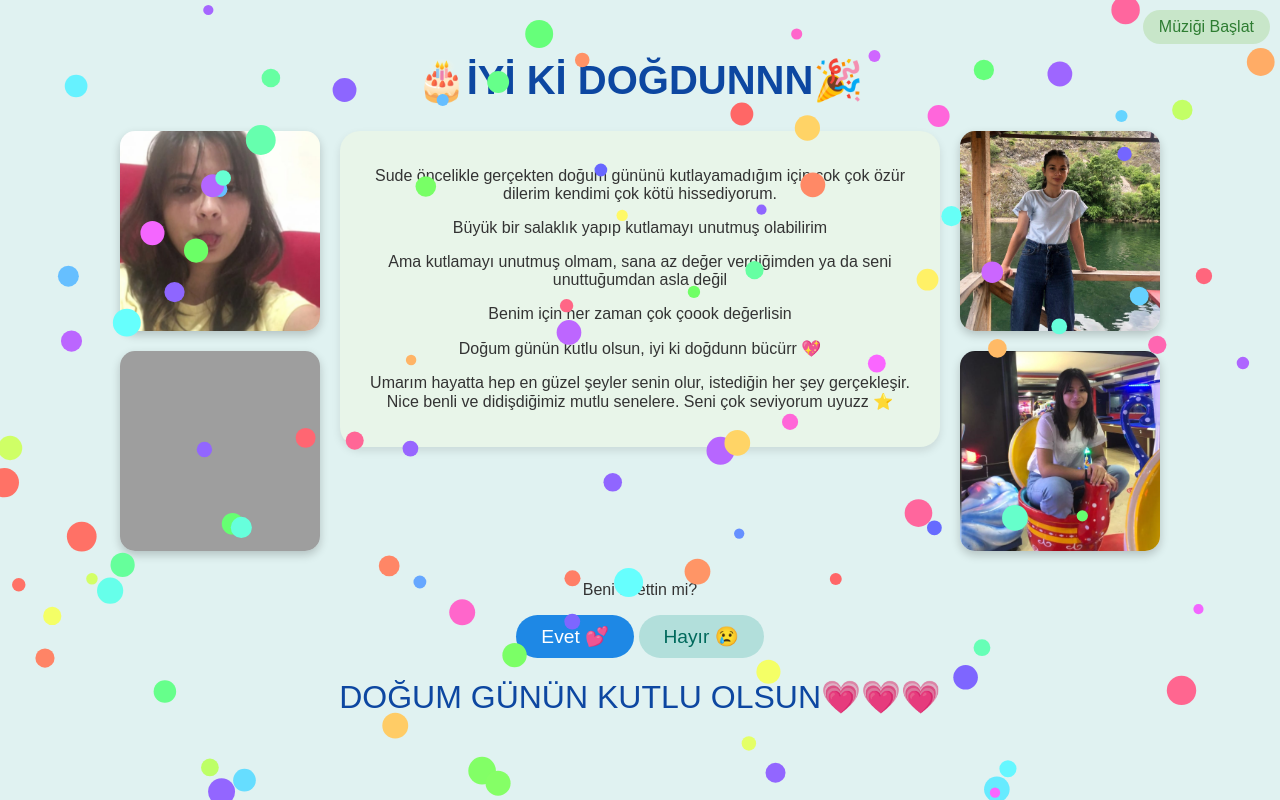
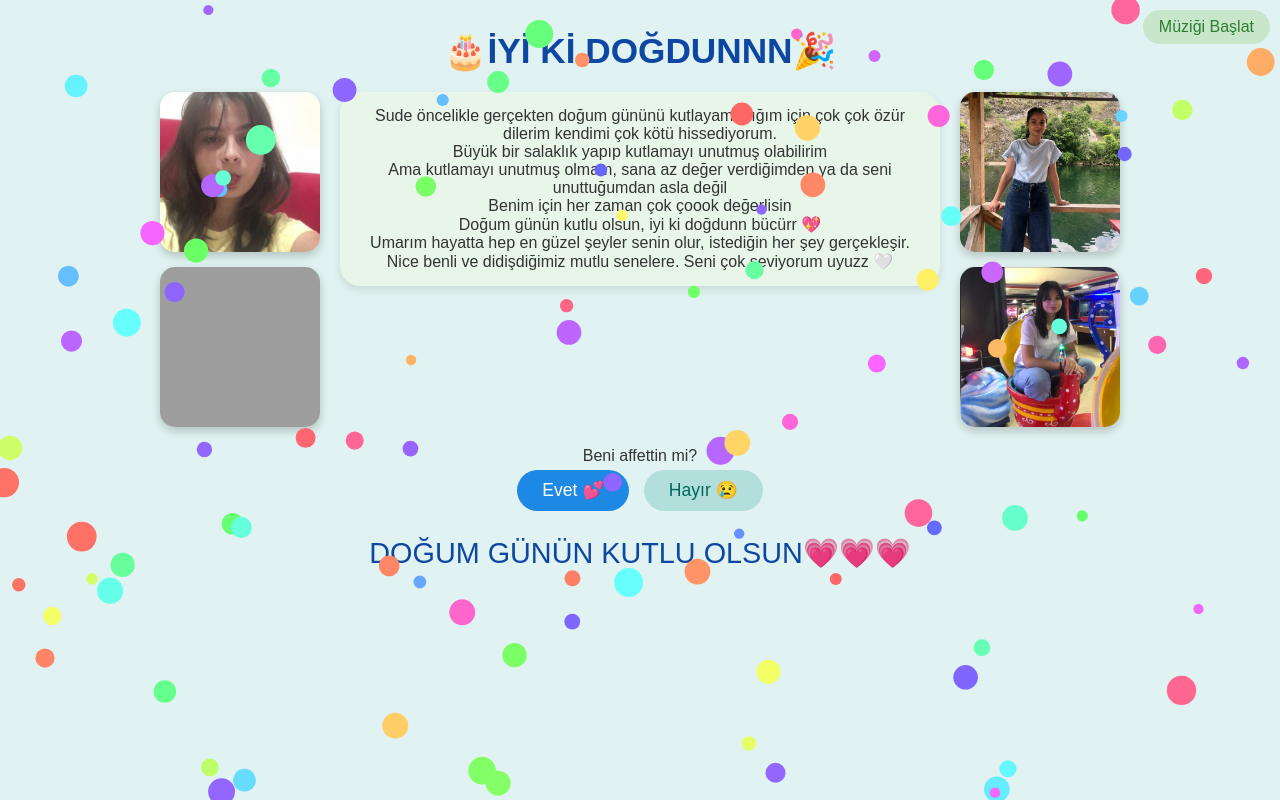
Before and after one commit to bahadiryuce/SUDE-3, a plain HTML site: page index.html in a window 1280 px wide. Both pictures are taken after a click on the button "Evet 💕". Drawn offline with Linux system fonts and the light colour scheme; grey boxes are pictures that could not be loaded.

Commit message:
Update index.html

```diff
--- a/index.html
+++ b/index.html
@@ -7,42 +7,51 @@
   <style>
     * {
       box-sizing: border-box;
+      margin: 0;
+      padding: 0;
+    }
+
+    html, body {
+      height: 100%;
+      background: #e0f2f1;
+      font-family: 'Arial', sans-serif;
+      text-align: center;
+      color: #333;
     }
 
     body {
-      background: #e0f2f1; /* yeşil tonlu arka plan */
-      font-family: 'Arial', sans-serif;
-      text-align: center;
-      padding: 30px;
-      color: #333;
-      margin: 0;
+      display: flex;
+      flex-direction: column;
+      justify-content: flex-start;
+      min-height: 100vh;
+      padding: 30px 15px 15px;
     }
 
     h1 {
-      font-size: 2.5em;
-      color: #0d47a1; /* lacivert */
+      font-size: 2.2em;
+      color: #0d47a1;
+      margin-bottom: 20px;
     }
 
     .container {
       display: flex;
       justify-content: center;
       align-items: flex-start;
-      flex-wrap: nowrap;
+      flex-wrap: wrap;
       gap: 20px;
       max-width: 1200px;
       margin: 0 auto;
-      flex-direction: row;
     }
 
     .photo-column {
       display: flex;
       flex-direction: column;
-      gap: 20px;
+      gap: 15px;
     }
 
     .photo-column img {
-      width: 200px;
-      height: 200px;
+      width: 160px;
+      height: 160px;
       object-fit: cover;
       border-radius: 15px;
       box-shadow: 0 4px 10px rgba(0,0,0,0.2);
@@ -51,32 +60,33 @@
     .message {
       flex: 1;
       max-width: 600px;
-      background: #e8f5e9; /* açık yeşil */
-      padding: 20px;
+      background: #e8f5e9;
+      padding: 15px;
       border-radius: 20px;
       box-shadow: 0 4px 8px rgba(0,0,0,0.1);
     }
 
     .button-area {
-      margin-top: 30px;
+      margin: 20px auto 0;
     }
 
     .btn {
       padding: 10px 25px;
-      font-size: 1.2em;
+      font-size: 1.1em;
       border: none;
       border-radius: 30px;
       cursor: pointer;
       transition: 0.3s ease-in-out;
+      margin: 5px;
     }
 
     #yesBtn {
-      background: #1e88e5; /* lacivert tonlu mavi */
+      background: #1e88e5;
       color: white;
     }
 
     #noBtn {
-      background: #b2dfdb; /* açık yeşil */
+      background: #b2dfdb;
       color: #00695c;
     }
 
@@ -91,7 +101,7 @@
     }
 
     #finalMessage {
-      font-size: 2em;
+      font-size: 1.8em;
       margin-top: 20px;
       display: none;
       color: #0d47a1;
@@ -104,7 +114,7 @@
       padding: 8px 16px;
       font-size: 1em;
       border-radius: 20px;
-      background-color: #c8e6c9; /* yeşilimsi */
+      background-color: #c8e6c9;
       color: #2e7d32;
       border: none;
       cursor: pointer;
@@ -119,17 +129,22 @@
 
       .photo-column {
         flex-direction: row;
+        flex-wrap: wrap;
         justify-content: center;
-        flex-wrap: wrap;
       }
 
       .photo-column img {
-        width: 150px;
-        height: 150px;
+        width: 120px;
+        height: 120px;
       }
 
       .message {
-        max-width: 90%;
+        max-width: 95%;
+        font-size: 0.95em;
+      }
+
+      h1 {
+        font-size: 1.8em;
       }
     }
   </style>
@@ -151,7 +166,7 @@
       <p>Ama kutlamayı unutmuş olmam, sana az değer verdiğimden ya da seni unuttuğumdan asla değil</p>
       <p>Benim için her zaman çok çoook değerlisin </p>
       <p>Doğum günün kutlu olsun, iyi ki doğdunn bücürr 💖</p>
-      <p>Umarım hayatta hep en güzel şeyler senin olur, istediğin her şey gerçekleşir. Nice benli ve didişdiğimiz mutlu senelere. Seni çok seviyorum uyuzz ⭐️</p>
+      <p>Umarım hayatta hep en güzel şeyler senin olur, istediğin her şey gerçekleşir. Nice benli ve didişdiğimiz mutlu senelere. Seni çok seviyorum uyuzz 🤍</p>
     </div>
 
     <div class="photo-column">
```
